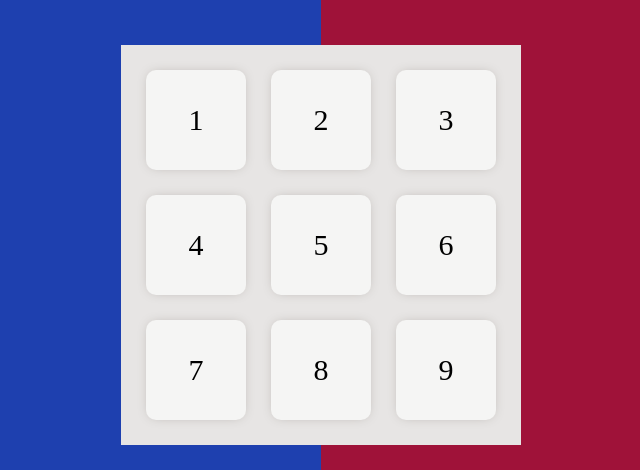
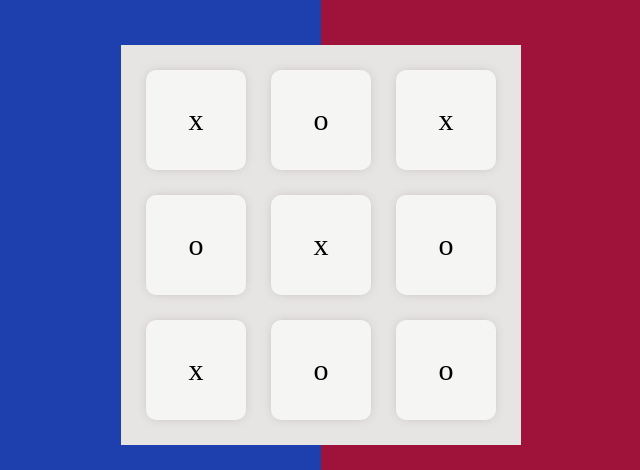
Before and after one commit to npm-install-username/tic-tac-toe, a plain HTML site: page index.html in a window 1280 px wide. Shown: the part 155-625 px from the top of the page, 319-959 px from the left. Drawn offline with Linux system fonts and the light colour scheme.

Commit message:
grid now displays game board

```diff
--- a/app.js
+++ b/app.js
@@ -5,7 +5,26 @@ const Gameboard = (()=>{
     const o = "o"
     let gameboard = [[x,o,x],[o,x,o],[x,o,o]];
 
-})
+    const paintGameBoard = function(gameboard) {
+        gameboard = gameboard.flat();
+        console.log(gameboard);
+        let gridCellArrary = document.querySelectorAll('grid-cell')
+        for (let i in gameboard){
+            console.log(i)
+            let gridCellTarget = document.getElementById(i);
+            console.log(gridCellTarget)
+            gridCellTarget.innerText = gameboard[i];
+        };
+    }
+    return {
+        gameboard,
+        paintGameBoard,
+
+    };
+})();
+
+
+Gameboard.paintGameBoard(Gameboard.gameboard)
 
 
 // Game Logic
--- a/index.html
+++ b/index.html
@@ -13,15 +13,15 @@
             <div class="left"></div>
             <div class="right"></div>
             <div class="game-grid">
-                <div class="grid-cell" id="1">1</div>
-                <div class="grid-cell" id="2">2</div>
-                <div class="grid-cell" id="3">3</div>
-                <div class="grid-cell" id="4">4</div>
-                <div class="grid-cell" id="5">5</div>
-                <div class="grid-cell" id="6">6</div>
-                <div class="grid-cell" id="7">7</div>
-                <div class="grid-cell" id="8">8</div>
-                <div class="grid-cell" id="9">9</div>
+                <div class="grid-cell" id="0">1</div>
+                <div class="grid-cell" id="1">2</div>
+                <div class="grid-cell" id="2">3</div>
+                <div class="grid-cell" id="3">4</div>
+                <div class="grid-cell" id="4">5</div>
+                <div class="grid-cell" id="5">6</div>
+                <div class="grid-cell" id="6">7</div>
+                <div class="grid-cell" id="7">8</div>
+                <div class="grid-cell" id="8">9</div>
             </div>
         </div>
 
--- a/style.css
+++ b/style.css
@@ -24,6 +24,16 @@
 .right{
     flex:1;
     background-color: #9f1239;
+}
+
+.left-active{
+    flex: 1;
+    background-color: #67e8f9;
+}
+
+.right-active{
+    flex: 1;
+    background-color: #f43f5e;
 }
 
 .game-grid{
```
